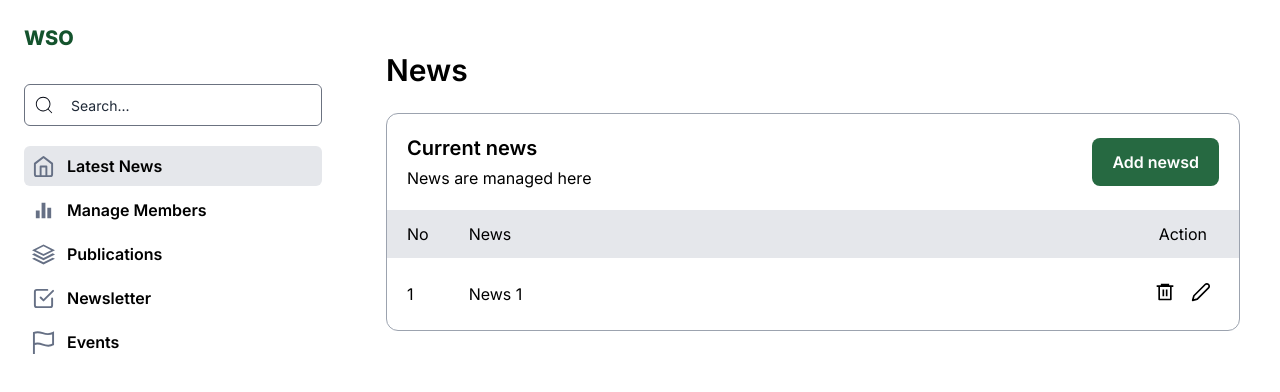
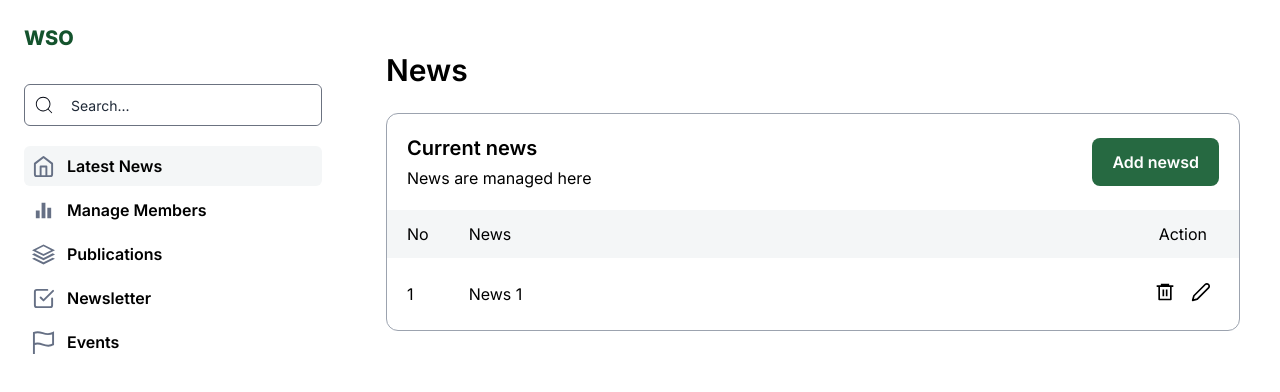
Before and after one commit to Manu-Madhu/WSO_Development, a Next.js app: page /pages/admin/news in a window 1280 px wide. Shown: the top 392 px of the page. Built offline with nearby package versions, Linux system fonts and the light colour scheme.

Commit message:
bg color corrected

```diff
--- a/src/app/pages/admin/news/page.jsx
+++ b/src/app/pages/admin/news/page.jsx
@@ -26,7 +26,7 @@ function Page() {
                     </Link>
                 </div>
                 <table className='w-full text-base table'>
-                    <thead className="bg-gray-200" c>
+                    <thead className="bg-[#f4f6f7]" c>
                         <tr>
                             <th className='px-5 py-3 font-normal'>
                                 No
--- a/src/components/Admin/SideBar/SideBar.jsx
+++ b/src/components/Admin/SideBar/SideBar.jsx
@@ -46,11 +46,11 @@ function SideBar() {
                 {menuItems.map((item, index) => (
                     <li
                         key={index}
-                        className={`p-2 rounded-md ${selectedItem === index ? "bg-gray-200" : ""}`}
+                        className={`p-2 rounded-md ${selectedItem === index ? "bg-[#f4f6f7]" : ""}`}
                     >
                         <Link href={item.href}>
                             <span className="flex text-black items-center font-semibold gap-x-3">
-                                <item.icon className={`text-[#667085] ${selectedItem === index ? "bg-gray-200" : ""}`} size={23} />
+                                <item.icon className={`text-[#667085] ${selectedItem === index ? "bg-[#f4f6f7]" : ""}`} size={23} />
                                 <h1>{item.label}</h1>
                             </span>
                         </Link>
```
